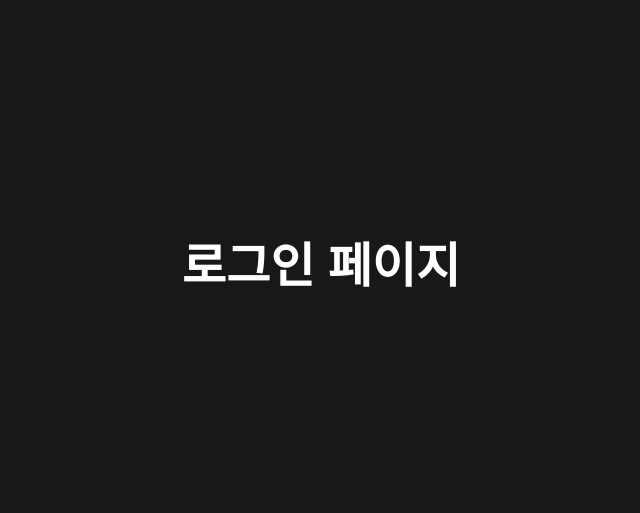
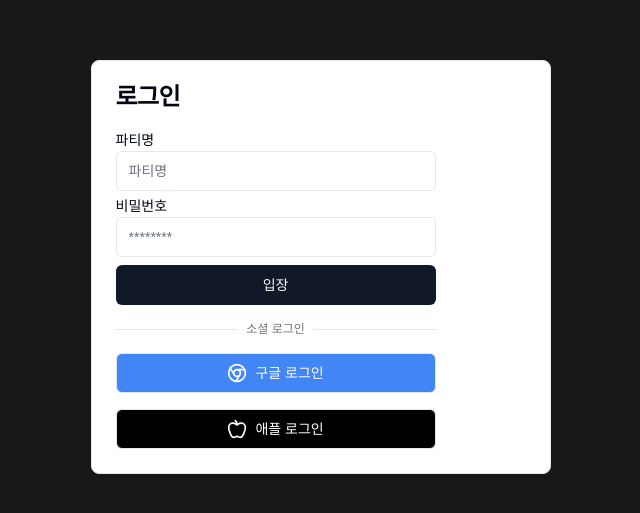
Before and after one commit to witch-factory/maple-share, a React (Vite) app: page /login in a window 1280 px wide. Shown: the part 133-646 px from the top of the page, without its empty margins (319-959 px from the left). Built offline with nearby package versions, Linux system fonts and the light colour scheme.

Commit message:
로그인 창 제작

```diff
--- /dev/null
+++ b/src/components/cardBox/index.tsx
@@ -0,0 +1,9 @@
+function CardBox({ children }: {children: React.ReactNode}) {
+  return (
+    <article className='w-full max-w-lg flex justify-center'>
+      {children}
+    </article>
+  );
+}
+
+export default CardBox;
--- a/src/components/pageTemplate/index.tsx
+++ b/src/components/pageTemplate/index.tsx
@@ -1,6 +1,6 @@
 function PageTemplate({ children }: {children: React.ReactNode}) {
   return (
-    <main className='w-full h-screen p-10 flex justify-center bg-center bg-cover bg-zinc-900'>
+    <main className='w-full h-screen flex flex-col justify-center items-center bg-center bg-cover bg-zinc-900'>
       {children}
     </main>
   );
--- /dev/null
+++ b/src/components/ui/card.tsx
@@ -0,0 +1,81 @@
+import * as React from 'react';
+
+import { cn } from '@/lib/utils';
+
+const Card = React.forwardRef<
+  HTMLDivElement,
+  React.HTMLAttributes<HTMLDivElement>
+>(({ className, ...props }, ref) => (
+  <div
+    ref={ref}
+    className={cn(
+      'rounded-lg border bg-card text-card-foreground shadow-sm',
+      className,
+    )}
+    {...props}
+  />
+));
+Card.displayName = 'Card';
+
+const CardHeader = React.forwardRef<
+  HTMLDivElement,
+  React.HTMLAttributes<HTMLDivElement>
+>(({ className, ...props }, ref) => (
+  <div
+    ref={ref}
+    className={cn('flex flex-col space-y-1.5 p-6', className)}
+    {...props}
+  />
+));
+CardHeader.displayName = 'CardHeader';
+
+const CardTitle = React.forwardRef<
+  HTMLParagraphElement,
+  React.HTMLAttributes<HTMLHeadingElement>
+>(({ className, ...props }, ref) => (
+  <h3
+    ref={ref}
+    className={cn(
+      'text-2xl font-semibold leading-none tracking-tight',
+      className,
+    )}
+    {...props}
+  />
+));
+CardTitle.displayName = 'CardTitle';
+
+const CardDescription = React.forwardRef<
+  HTMLParagraphElement,
+  React.HTMLAttributes<HTMLParagraphElement>
+>(({ className, ...props }, ref) => (
+  <p
+    ref={ref}
+    className={cn('text-sm text-muted-foreground', className)}
+    {...props}
+  />
+));
+CardDescription.displayName = 'CardDescription';
+
+const CardContent = React.forwardRef<
+  HTMLDivElement,
+  React.HTMLAttributes<HTMLDivElement>
+>(({ className, ...props }, ref) => (
+  <div ref={ref} className={cn('p-6 pt-0', className)} {...props} />
+));
+CardContent.displayName = 'CardContent';
+
+const CardFooter = React.forwardRef<
+  HTMLDivElement,
+  React.HTMLAttributes<HTMLDivElement>
+>(({ className, ...props }, ref) => (
+  <div
+    ref={ref}
+    className={cn('flex items-center p-6 pt-0', className)}
+    {...props}
+  />
+));
+CardFooter.displayName = 'CardFooter';
+
+export {
+  Card, CardHeader, CardFooter, CardTitle, CardDescription, CardContent,
+};
--- a/src/components/ui/input.tsx
+++ b/src/components/ui/input.tsx
@@ -1,25 +1,23 @@
-import * as React from "react"
+import * as React from 'react';
 
-import { cn } from "@/lib/utils"
+import { cn } from '@/lib/utils';
 
 export interface InputProps
   extends React.InputHTMLAttributes<HTMLInputElement> {}
 
 const Input = React.forwardRef<HTMLInputElement, InputProps>(
-  ({ className, type, ...props }, ref) => {
-    return (
+  ({ className, type, ...props }, ref) => (
     <input
       type={type}
       className={cn(
-          "flex h-10 w-full rounded-md border border-input bg-background px-3 py-2 text-sm ring-offset-background file:border-0 file:bg-transparent file:text-sm file:font-medium placeholder:text-muted-foreground focus-visible:outline-none focus-visible:ring-2 focus-visible:ring-ring focus-visible:ring-offset-2 disabled:cursor-not-allowed disabled:opacity-50",
-          className
+        'flex h-10 w-full rounded-md border border-input bg-background px-3 py-2 text-sm ring-offset-background file:border-0 file:bg-transparent file:text-sm file:font-medium placeholder:text-muted-foreground focus-visible:outline-none focus-visible:ring-2 focus-visible:ring-ring focus-visible:ring-offset-2 disabled:cursor-not-allowed disabled:opacity-50',
+        className,
       )}
       ref={ref}
       {...props}
     />
-    )
-  }
-)
-Input.displayName = "Input"
+  ),
+);
+Input.displayName = 'Input';
 
-export { Input }
+export { Input };
--- a/src/pages/login/index.tsx
+++ b/src/pages/login/index.tsx
@@ -1,11 +1,127 @@
+import { useState } from 'react';
+
+import CardBox from '@/components/cardBox';
 import PageTemplate from '@/components/pageTemplate';
+import { Button } from '@/components/ui/button';
+import {
+  Card, CardContent, CardHeader, CardTitle,
+} from '@/components/ui/card';
+import { Input } from '@/components/ui/input';
+import { Label } from '@/components/ui/label';
 
 function LoginPage() {
+  const [isLoading, setIsLoading] = useState<boolean>(false);
+
+  const onSubmit = (e: React.FormEvent<HTMLFormElement>) => {
+    e.preventDefault();
+    setIsLoading(true);
+
+    setTimeout(() => {
+      setIsLoading(false);
+      console.log('submit');
+    }, 3000);
+  };
+
   return (
     <PageTemplate>
-      <div className='flex flex-col items-center justify-center w-full h-full'>
-        <h1 className='text-5xl font-bold text-white'>로그인 페이지</h1>
-      </div>
+      <CardBox>
+        <Card className='w-[90%]'>
+          <CardHeader>
+            <CardTitle>로그인</CardTitle>
+          </CardHeader>
+          <CardContent>
+            <div className='grid gap-4 w-80'>
+              <form onSubmit={onSubmit}>
+                <div className='grid gap-2'>
+                  <div className='grid gap-1'>
+                    <Label htmlFor='party'>
+                      파티명
+                    </Label>
+                    <Input
+                      id='party'
+                      placeholder='파티명'
+                      type='text'
+                      autoCapitalize='none'
+                      autoComplete='organization'
+                      autoCorrect='off'
+                      disabled={isLoading}
+                    />
+                  </div>
+                  <div className='grid gap-1'>
+                    <Label htmlFor='password'>
+                      비밀번호
+                    </Label>
+                    <Input
+                      id='password'
+                      placeholder='********'
+                      type='password'
+                      autoComplete='current-password'
+                      disabled={isLoading}
+                    />
+                  </div>
+                  <Button type='submit' disabled={isLoading}>
+                    {isLoading ? '로딩 중...' : '입장'}
+                  </Button>
+                </div>
+              </form>
+              <div className='relative'>
+                <div className='absolute inset-0 flex items-center'>
+                  <span className='w-full border-t' />
+                </div>
+                <div className='relative flex justify-center text-xs uppercase'>
+                  <span className='bg-background px-2 text-muted-foreground'>
+                    소셜 로그인
+                  </span>
+                </div>
+              </div>
+              <Button className='w-full bg-[#4285F4] text-white' variant='outline'>
+                <div className='flex items-center justify-center'>
+                  <svg
+                    className=' w-5 h-5 mr-2'
+                    fill='none'
+                    height='24'
+                    stroke='currentColor'
+                    strokeLinecap='round'
+                    strokeLinejoin='round'
+                    strokeWidth='2'
+                    viewBox='0 0 24 24'
+                    width='24'
+                    xmlns='http://www.w3.org/2000/svg'
+                  >
+                    <circle cx='12' cy='12' r='10' />
+                    <circle cx='12' cy='12' r='4' />
+                    <line x1='21.17' x2='12' y1='8' y2='8' />
+                    <line x1='3.95' x2='8.54' y1='6.06' y2='14' />
+                    <line x1='10.88' x2='15.46' y1='21.94' y2='14' />
+                  </svg>
+                  구글 로그인
+                </div>
+              </Button>
+              <Button className='w-full bg-black text-white space-y-4' variant='outline'>
+                <div className='flex items-center justify-center'>
+                  <svg
+                    className=' w-5 h-5 mr-2'
+                    fill='none'
+                    height='24'
+                    stroke='currentColor'
+                    strokeLinecap='round'
+                    strokeLinejoin='round'
+                    strokeWidth='2'
+                    viewBox='0 0 24 24'
+                    width='24'
+                    xmlns='http://www.w3.org/2000/svg'
+                  >
+                    <path d='M12 20.94c1.5 0 2.75 1.06 4 1.06 3 0 6-8 6-12.22A4.91 4.91 0 0 0 17 5c-2.22 0-4 1.44-5 2-1-.56-2.78-2-5-2a4.9 4.9 0 0 0-5 4.78C2 14 5 22 8 22c1.25 0 2.5-1.06 4-1.06Z' />
+                    <path d='M10 2c1 .5 2 2 2 5' />
+                  </svg>
+                  애플 로그인
+                </div>
+              </Button>
+            </div>
+          </CardContent>
+        </Card>
+      </CardBox>
+
     </PageTemplate>
   );
 }
```
Also changed, not shown: src/components/ui/label.tsx (+9 -9 lines), .eslintrc.cjs. Lines whose indentation alone changed are shown as unchanged.
